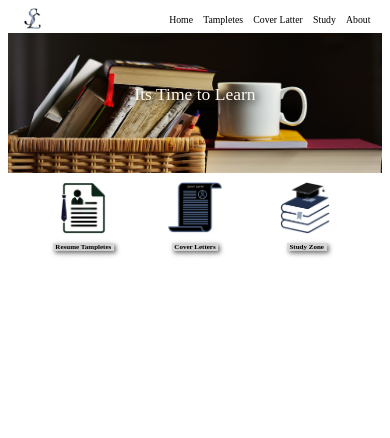
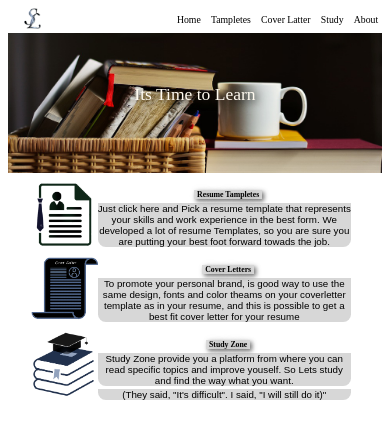
Before and after one commit to Rk6yadav/Rk6yadav.github.io, a plain HTML site: page index.html in a window 390 px wide. Drawn offline with Linux system fonts and the light colour scheme.

Commit message:
index.html

```diff
--- a/styles/style.css
+++ b/styles/style.css
@@ -6,9 +6,11 @@ body *{
     text-align: center;
     vertical-align: middle;
     font-size: 4.5vw;
-    widows: 100%;
+    width: 100%;
     height: 5.3vw;
     margin: 1vw;
+    background: white;
+
 }
 .nav-logo{
     float: left;
@@ -62,7 +64,6 @@ body *{
     display: block;
     margin:  1vw 5vw ;
     text-align: center;
-
 }
 .mkrow{
     display: flex;
@@ -123,7 +124,6 @@ body *{
 }
 
 .eleimg{
-    width: 100%;
     display: block;
 
 }
@@ -233,4 +233,41 @@ body *{
 .nav-menu > li{
     margin: .5vw;
 }
+.mkrow{
+    display:block;
+
 }
+.ele{
+    display: block;
+    width: auto;
+    float: left;
+
+}
+    #cv, #cl, #sz{
+        font-size: 15vw;
+    }
+    #cv::after, #cl::after, #sz::after{
+        font-size: 15vw;
+        margin: 8.5vw;
+    }
+
+.ele:hover .eleimg{
+
+    display: block;
+}
+.eleimg{
+    float:left;
+    display: block;
+    }
+.elehd{
+    font-size: 2vw;
+    position: relative;
+    top: .5vw;
+    }
+.eletxt{
+    overflow: hidden;
+    display: block;
+    font-size: 2.5vw;
+
+    }
+}
```
